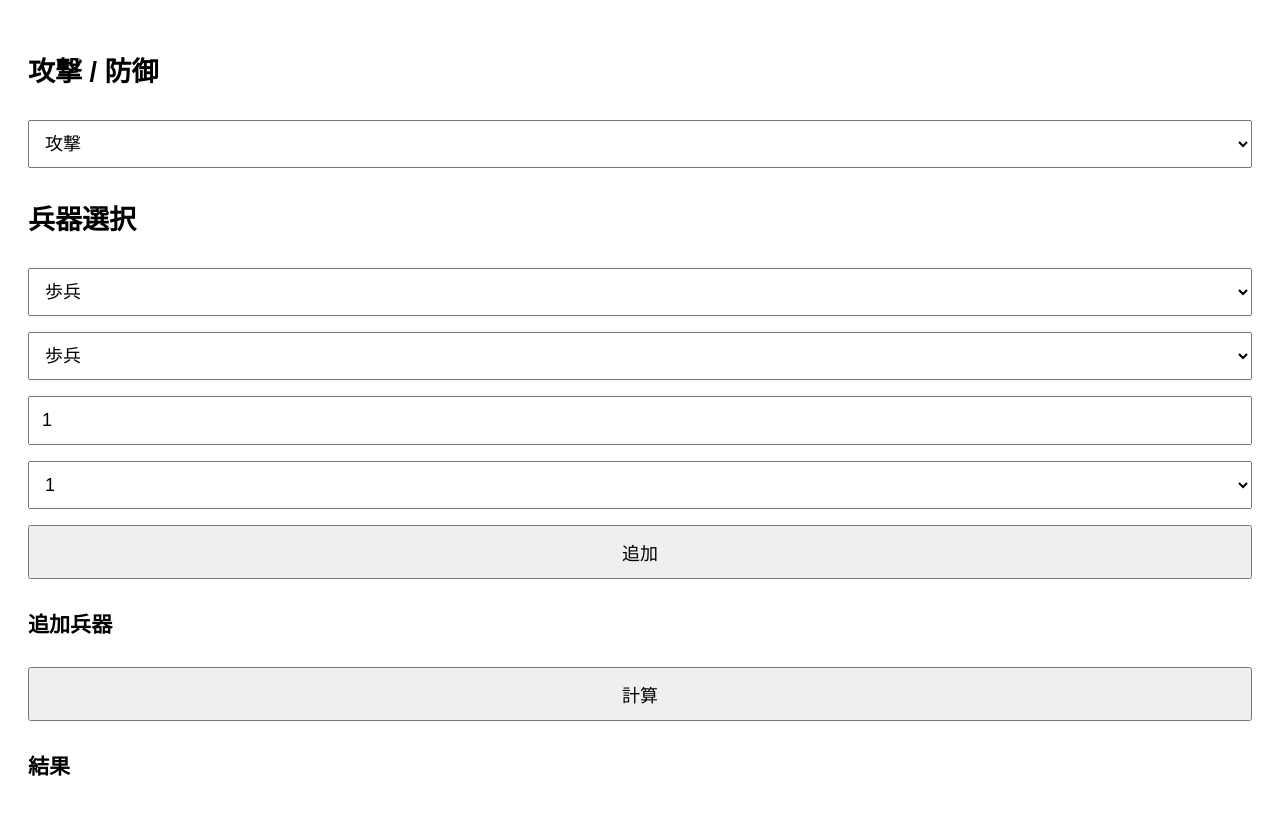
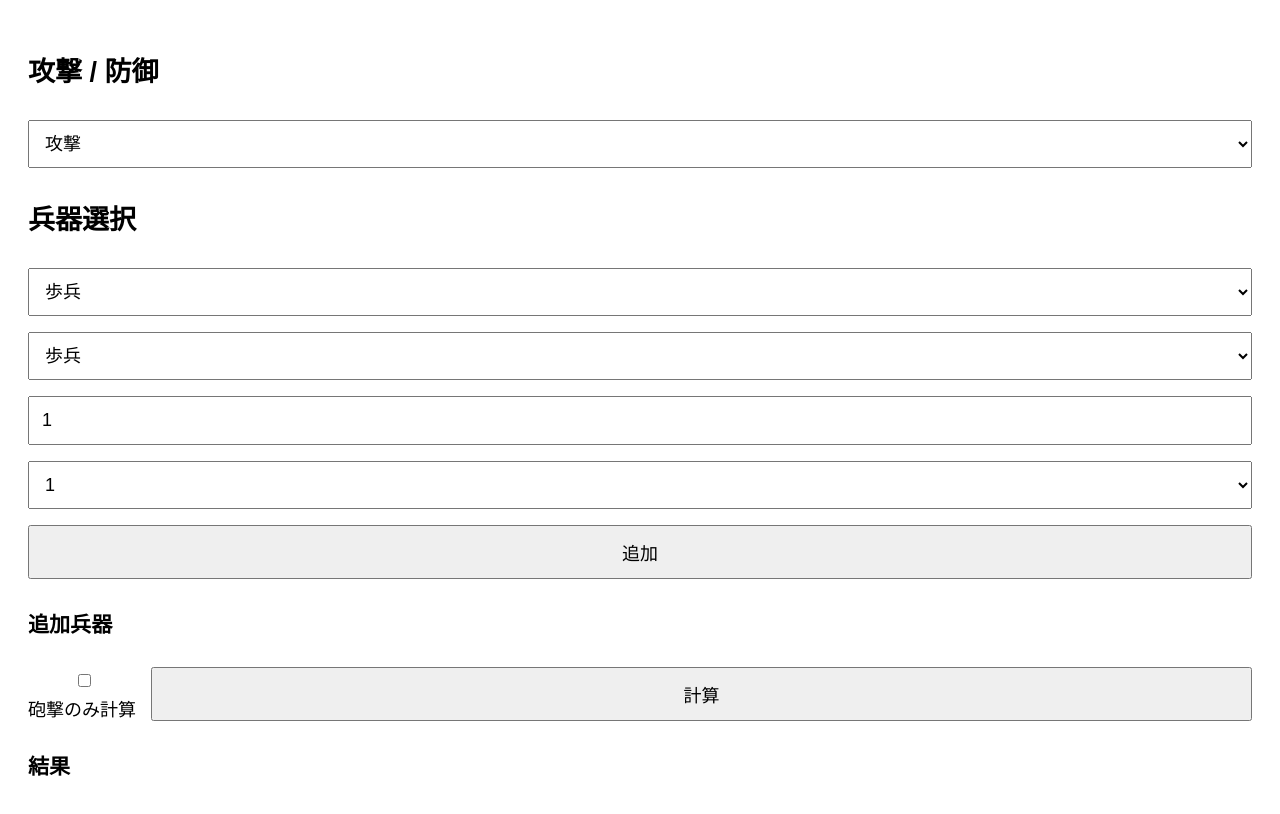
Before and after one commit to titiqqoa5-create/suu, a plain HTML site: page index.html in a window 1280 px wide. Drawn offline with Linux system fonts and the light colour scheme.

Commit message:
Update index.html

```diff
--- a/index.html
+++ b/index.html
@@ -20,16 +20,14 @@
 
 <button id="add">追加</button>
 
-<!-- 追加兵器一覧 -->
 <h3>追加兵器</h3>
 <div id="list"></div>
 
-<!-- 砲撃チェックを追加兵器一覧の下に表示 -->
-<div id="artillery-container" style="display:none; margin-top:8px;">
+<!-- 砲撃チェックと計算ボタンを同じ行に表示 -->
+<div id="artillery-container" style="display:none; margin-top:8px; display:flex; align-items:center; gap:10px;">
   <label><input type="checkbox" id="artilleryOnly"> 砲撃のみ計算</label>
+  <button id="calc">計算</button>
 </div>
-
-<button id="calc">計算</button>
 
 <h3>結果</h3>
 <div id="result"></div>
```
